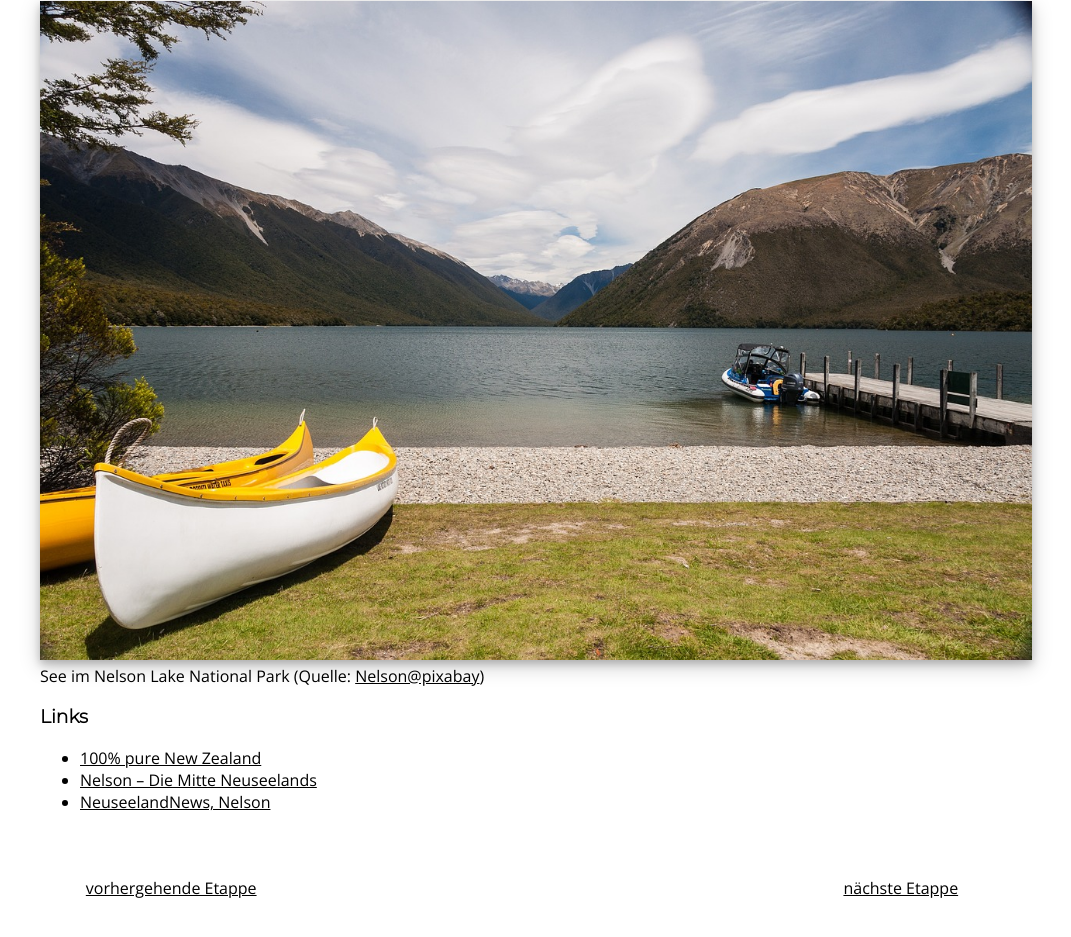
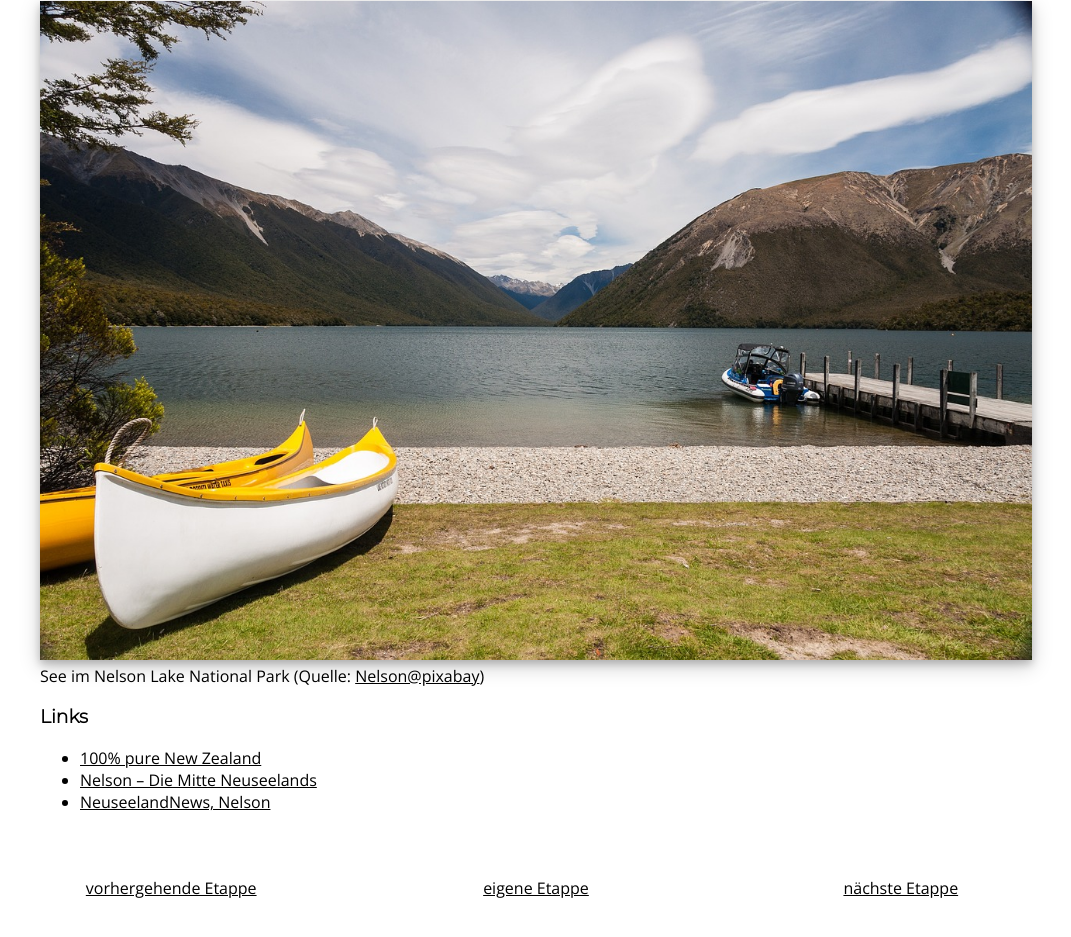
Before and after one commit to AnnaGruber263/nz, a plain HTML site: page index.html in a window 1280 px wide. Shown: the part 804-1741 px from the top of the page, without its empty margins (104-1175 px from the left). Drawn offline with nearby package versions, Linux system fonts and the light colour scheme.

Commit message:
eigene Etappe eingefügt

```diff
--- a/index.html
+++ b/index.html
@@ -59,7 +59,7 @@
     <footer>
         <nav>
             <p><a href="https://ernstanton.github.io/nz">vorhergehende Etappe</a></p>
-            <p><a href="https://annagruber263.github.io/nz"></a></p>
+            <p><a href="https://annagruber263.github.io/nz">eigene Etappe</a></p>
             <p><a href="https://kreiselinho.github.io/nz">nächste Etappe</a></p>
         </nav>
 
```
